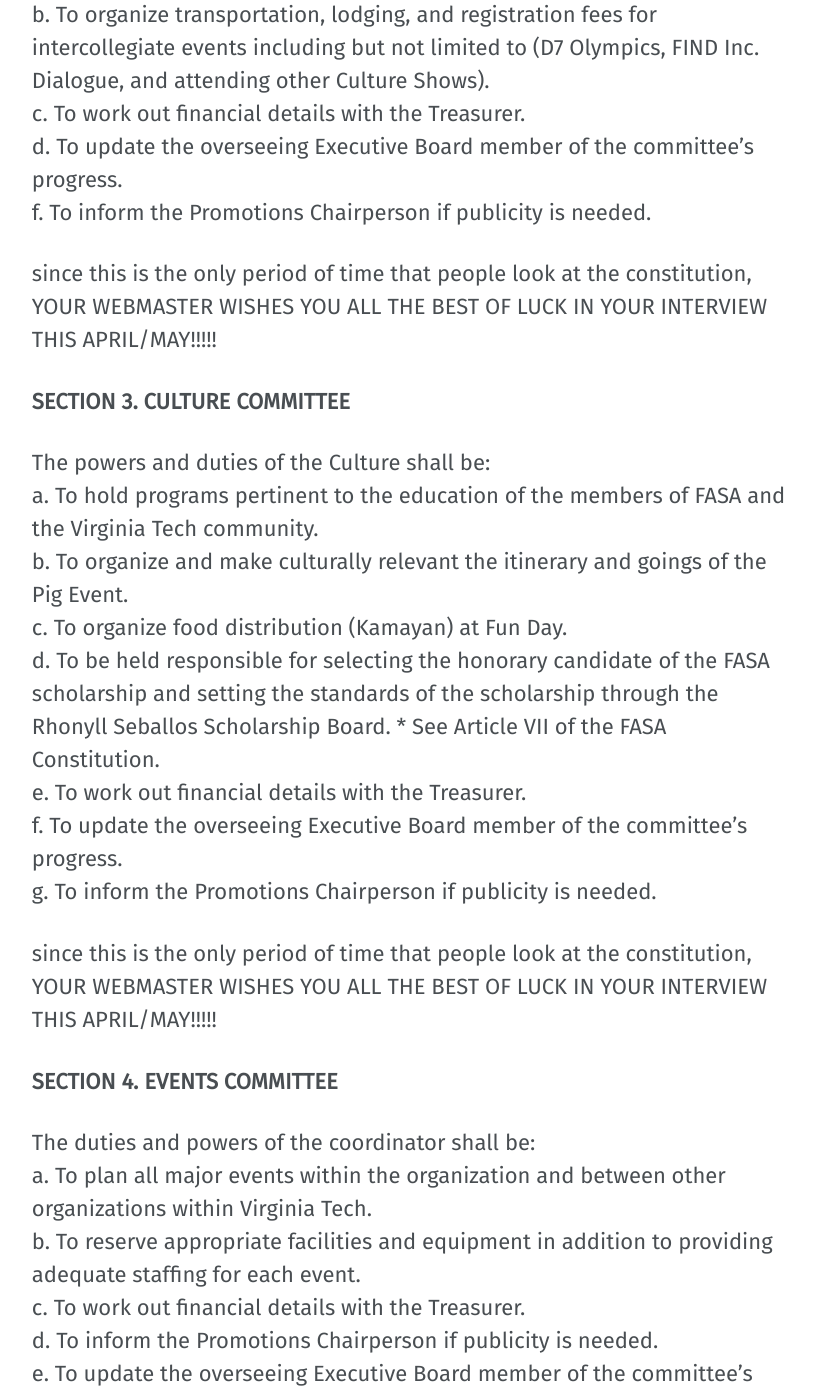
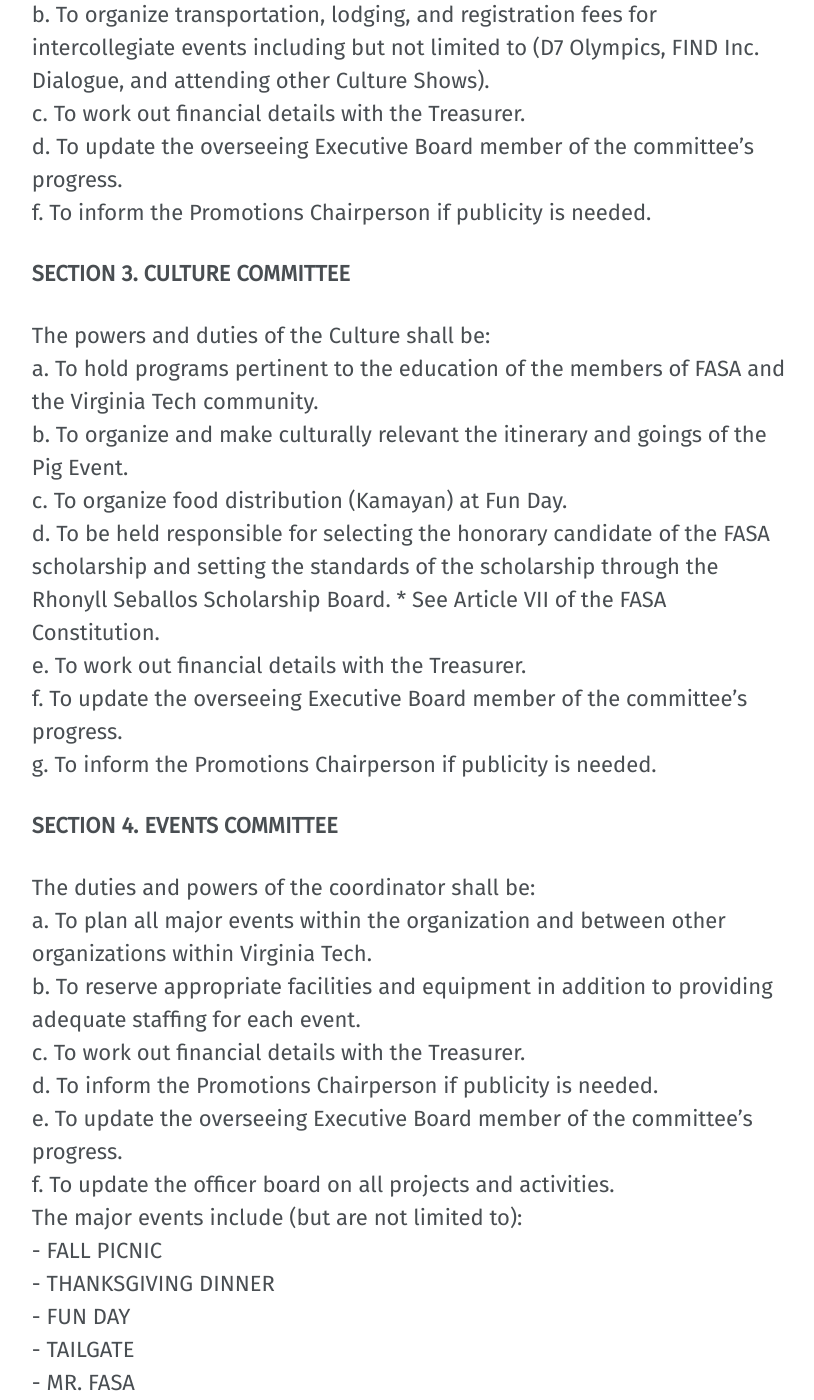
Before and after one commit to vtfasa/vtfasa.github.io, a Jekyll site: the page built from _pages/constitution.md, in a window 1280 px wide and 1400 px high, scrolled down 13282 px. Shown: the whole window, without its empty margins (252-1066 px from the left). Built offline with Jekyll 4.4.1, drawn with Linux system fonts in a browser that asks for light colours; some web fonts are replaced; some of the changed text lies outside the part shown.

Commit message:
removed all good luck messages
All goog luck messages removed

```diff
--- a/_pages/constitution.md
+++ b/_pages/constitution.md
@@ -297,7 +297,6 @@ c. To work out financial details with the Treasurer.
 d. To update the overseeing Executive Board member of the committee’s progress.
 f. To inform the Promotions Chairperson if publicity is needed.
 
-since this is the only period of time that people look at the constitution, YOUR WEBMASTER WISHES YOU ALL THE BEST OF LUCK IN YOUR INTERVIEW THIS APRIL/MAY!!!!!
 
 **SECTION 3. CULTURE COMMITTEE**
 
@@ -310,7 +309,6 @@ e. To work out financial details with the Treasurer.
 f. To update the overseeing Executive Board member of the committee’s progress.
 g. To inform the Promotions Chairperson if publicity is needed.
 
-since this is the only period of time that people look at the constitution, YOUR WEBMASTER WISHES YOU ALL THE BEST OF LUCK IN YOUR INTERVIEW THIS APRIL/MAY!!!!!
 
 **SECTION 4. EVENTS COMMITTEE**
 
@@ -329,7 +327,6 @@ The major events include (but are not limited to):
     - MR. FASA
     - ROAD TRIP
 
-  since this is the only period of time that people look at the constitution, YOUR WEBMASTER WISHES YOU ALL THE BEST OF LUCK IN YOUR INTERVIEW THIS APRIL/MAY!!!!!
 
 **SECTION 5. FUNDRAISING COMMITTEE**
 
@@ -346,7 +343,6 @@ f. To do reports and evaluations of all projects and activities.
 g. To inform the Promotions Chairperson if publicity is needed.
 h. To hold an inventory manager position with Lane Stadium during Virginia Tech Football Concessions.
 
-since this is the only period of time that people look at the constitution, YOUR WEBMASTER WISHES YOU ALL THE BEST OF LUCK IN YOUR INTERVIEW THIS APRIL/MAY!!!!!
 
 **SECTION 6. HOSPITALITY COMMITTEE**
 
@@ -368,7 +364,6 @@ h. To coordinate and organize the Culture Night Brunch and hotel reservations.
 i. To inform the Promotions Chairperson if publicity is needed.
 j. To appoint family heads.
 
-since this is the only period of time that people look at the constitution, YOUR WEBMASTER WISHES YOU ALL THE BEST OF LUCK IN YOUR INTERVIEW THIS APRIL/MAY!!!!!
 
 **SECTION 7. PROMOTIONS COMMITTEE**
 
@@ -382,7 +377,6 @@ f. To do reports and evaluations of all projects and activities.
 g. To create and organize the Culture Night program.
 h. To handle all FASA merchandise and apparel, including the designing, ordering, and managing of the FASA shirt-design contest.
 
-since this is the only period of time that people look at the constitution, YOUR WEBMASTER WISHES YOU ALL THE BEST OF LUCK IN YOUR INTERVIEW THIS APRIL/MAY!!!!!
 
 **SECTION 8. SERVICE COMMITTEE**
 
@@ -418,7 +412,6 @@ i. To organize and plan out FASA Fun Day.
 j. To organize all pertinent logistics of Winter Classic in collaboration with the University of Virginia [(OYFA - Organization of Young Filipino Americans)](http://www.oyfaatuva.com).
 k. To inform the Promotions Chairperson if publicity is needed.
 
-since this is the only period of time that people look at the constitution, YOUR WEBMASTER WISHES YOU ALL THE BEST OF LUCK IN YOUR INTERVIEW THIS APRIL/MAY!!!!!
 
 **SECTION 10. WEBSITE COMMITTEE**
 
@@ -430,4 +423,3 @@ d. To maintain and update the FASA Facebook page in collaboration with the Promo
 d. To update the overseeing Executive Board member of the committee’s progress.
 e. To do reports and evaluations of all projects and activities.
 f. To update GobblerConnect page with all of FASA’s events, activities, and roster.
-since this is the only period of time that people look at the constitution, YOUR WEBMASTER WISHES YOU ALL THE BEST OF LUCK IN YOUR INTERVIEW THIS APRIL/MAY!!!!!
```
